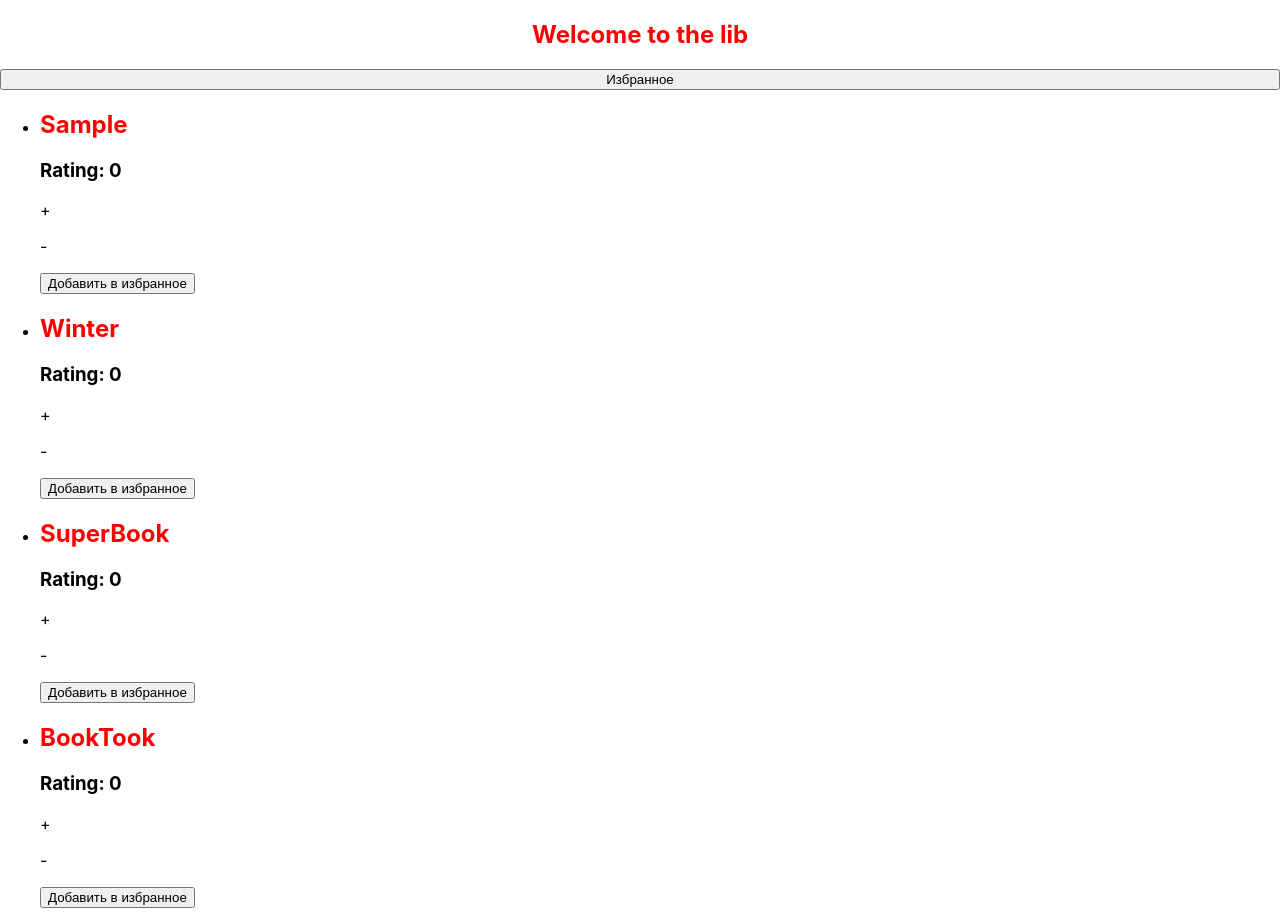
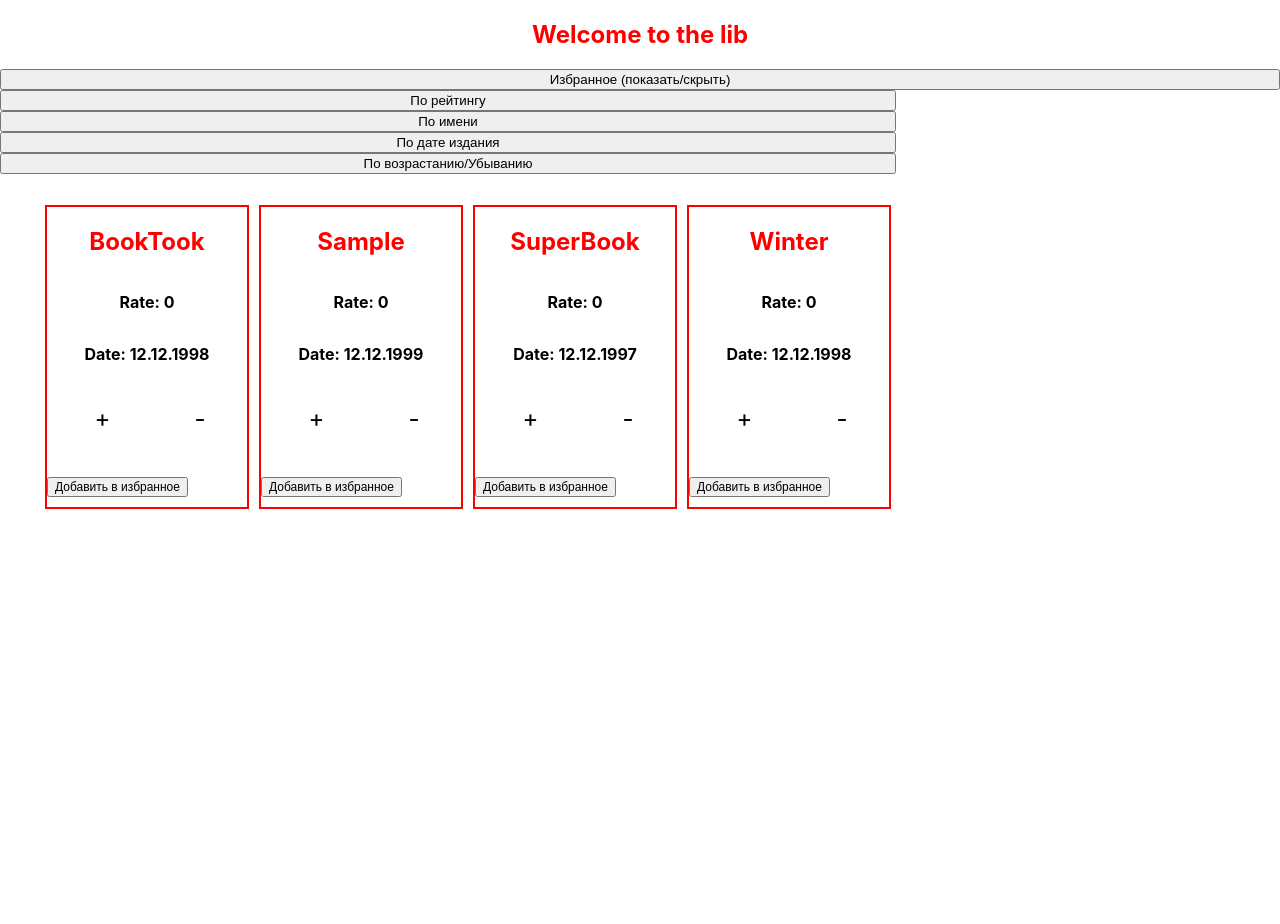
Before and after one commit to saxumcordis/elibrary, a React (Create React App) app: page / in a window 1280 px wide. After the commit the page ends 800 px from the top, so only its background shows below. Built offline with nearby package versions, Linux system fonts and the light colour scheme.

Commit message:
Add booksort and some CSS

```diff
--- a/src/App.js
+++ b/src/App.js
@@ -8,7 +8,7 @@ const App = () => {
   return (
       <div>
           <Header favVisibility={favVisibility} setVisibility={setVisibility}/>
-          {Catalog()}
+          <Catalog favVisibility={favVisibility} setVisibility={setVisibility}/>
       </div>
   )
 }
--- a/src/Components/catalog.js
+++ b/src/Components/catalog.js
@@ -7,70 +7,100 @@ const manageBooks = () => {
     if (localStorage.getItem('books'))
         books = JSON.parse(localStorage.getItem('books'));
     else {
-        books = data;
+        books = data.map(book => {
+            let temp = book.date.split('.').map(e => +e);
+            temp[0] = [temp[1], temp[1] = temp[0]][0];
+            book.date = temp;
+            return book;
+        });
         localStorage.setItem('books', JSON.stringify(books));
     }
     return books;
 };
 
-const Book = ({book}) => {
-    const[rate, setRate] = React.useState(book.rate);
-    const[rateVisibility, setRateVisibility] = React.useState(true);
-    const[favButtonVisible, setButtonVisible] = React.useState(true);
+const Book = (props) => {
+    const [rate, setRate] = React.useState(props.book.rate);
+    const [rateVisibility, setRateVisibility] = React.useState(true);
+    const [favButtonVisible, setButtonVisible] = React.useState(true);
+    console.log(props.book.date.join('.'));
     return (
-    <article>
-        <h1>{book.name}</h1>
-        <h3>Rating: {rate}</h3>
-        {rateVisibility && (!localStorage.getItem('myRates') || !JSON.parse(localStorage.getItem('myRates')).find(e => e == book.id)) ?
+        <article className="catalog_book">
+            <h1>{props.book.name}</h1>
+            <h3>Rate: {rate}</h3>
+            <h3>Date: {props.book.date.join('.')}</h3>
+            {rateVisibility && (!localStorage.getItem('myRates') || !JSON.parse(localStorage.getItem('myRates')).find(e => e == props.book.id)) ?
                 <span className="rateButtons"><p onClick={() => {
                     setRate(rate + 1);
                     setRateVisibility(false);
-                updateBookRate(book.id, rate + 1)
+                    updateBookRate(props.book.id, rate + 1, 'up')
                 }}>+</p>
                 <p onClick={() => {
                     setRate(rate - 1);
                     setRateVisibility(false);
-                    updateBookRate(book.id, rate - 1)
+                    updateBookRate(props.book.id, rate - 1, 'down')
                 }}>-</p>
         </span>
-            : null
+                : <span><p className="rated">Вы уже поставили оценку</p></span>
             }
-        {(!localStorage.getItem('favs') || !JSON.parse(localStorage.getItem('favs')).find(e => e['id'] == book.id)) ?
-            <button onClick={() => {addFavorite({book}); setButtonVisible(!favButtonVisible);}}>Добавить в избранное</button>
-            : null
+            {(!localStorage.getItem('favs') || !JSON.parse(localStorage.getItem('favs')).find(e => e['id'] == props.book.id)) ?
+                <button className="favorite_button"onClick={() => {
+                    addFavorite(props.book);
+                    setButtonVisible(!favButtonVisible);
+                    props.favProps.setVisibility(!props.favProps.favVisibility);
+                    setTimeout(props.favProps.setVisibility, 4, true);
+                }}>Добавить в избранное</button>
+                : <p className="favorite_button">В избранном</p>
             }
         </article>
     )
 }
 
-const addFavorite = ({book}) => {
-    const favs =  localStorage.getItem('favs') ? JSON.parse(localStorage.getItem('favs')) : [];
+const addFavorite = (book) => {
+    const favs = localStorage.getItem('favs') ? JSON.parse(localStorage.getItem('favs')) : [];
     favs.push(book);
     localStorage.setItem('favs', JSON.stringify(favs));
 
 };
 
-const updateBookRate = (id, newRate) => {
+const updateBookRate = (id, newRate, mark) => {
     const books = JSON.parse(localStorage.getItem('books'));
     books.find(e => e['id'] == id)['rate'] = newRate;
     localStorage.setItem('books', JSON.stringify(books));
     const myRates = localStorage.getItem('myRates') ? JSON.parse(localStorage.getItem('myRates')) : [];
-    myRates.push(id);
+    myRates.push({id: mark});
     localStorage.setItem('myRates', JSON.stringify(myRates));
 };
 
-const Catalog = () => {
+const sortBooks = (books, sign, direction = 0) => {
+    if (sign == 'date')
+        books.sort((a, b) => new Date(a.date) > new Date(b.date) ? 1 : -1);
+    else if (sign == 'rate')
+        books.sort((a, b) => a.rate - b.rate);
+    else
+        books.sort((a, b) => a.name.toLowerCase() > b.name.toLowerCase() ? 1 : -1);
+    return direction == 0 ? books : books.reverse()
+}
+
+const Catalog = (props) => {
     const books = manageBooks();
+    const [sortSign, setSortSign] = React.useState('name');
+    const [order, setOrder] = React.useState(0);
 
     return (
-        <ul>
-            {books.map(book => (
+        <div className="catalog_content">
+            <button onClick={() => setSortSign('rate')}>По рейтингу</button>
+            <button onClick={() => setSortSign('name')}>По имени</button>
+            <button onClick={() => setSortSign('date')}>По дате издания</button>
+            <button onClick={() => setOrder(!order)}>По возрастанию/Убыванию</button>
+            <ul className="catalog_books">
+                {sortBooks(books, sortSign, order).map(book => (
                     <li key={book.id}>
-                    <Book book={book}/>
+                        <Book book={book} favProps={props}/>
                     </li>
                 ))}
             </ul>
+        </div>
     )
-}
+};
 
 export {Catalog}
--- a/src/Components/favorites.js
+++ b/src/Components/favorites.js
@@ -5,7 +5,8 @@ const Fav = (props) => {
     return (
         <article>
             <h1>{props.book.name}</h1>
-            <button onClick={() => {remove(props.book.id); props.setFavs(true);}}>Удалить</button>
+            <h3>Rate: {props.book.rate}</h3>
+            <button onClick={() => {remove(props.book.id); props.setFavs(JSON.parse(localStorage.getItem('favs')));}}>Удалить</button>
         </article>
     )
 }
@@ -14,25 +15,23 @@ const remove = id => {
     let favs = JSON.parse(localStorage.getItem('favs'));
     let removeIndex = favs.findIndex(e => e['id'] == id);
     favs.splice(removeIndex, 1);
-    console.log(favs);
     localStorage.setItem('favs', JSON.stringify(favs));
 };
 
 const Favorites = () => {
     const [favs, setFavs] = React.useState(JSON.parse(localStorage.getItem('favs')));
-    console.log(favs);
     return (
     <article>
         <h1>Избранное</h1>
-        {favs ?
-            <ul>
+        {favs && favs.length > 0 ?
+            <ul className="favorites">
                 {favs.map(book => (
                     <li key={book.id}>
                         <Fav book={book} favs={favs} setFavs={setFavs}/>
                     </li>
                 ))}
             </ul>
-            : null
+            : <h2>Добавьте любимую книгу прямо сейчас!</h2>
         }
     </article>
     )
--- a/src/Components/header.js
+++ b/src/Components/header.js
@@ -7,7 +7,7 @@ const Header = (props) => {
     return (
         <nav className="header_nav">
             <h1>Welcome to the lib</h1>
-            <button onClick={() => props.setVisibility(!props.favVisibility)}>Избранное</button>
+            <button onClick={() => props.setVisibility(!props.favVisibility)}>Избранное (показать/скрыть)</button>
             {props.favVisibility ?
                 <Favorites className="favorites"></Favorites>
                 : null
--- a/src/Styles/styles.css
+++ b/src/Styles/styles.css
@@ -26,7 +26,6 @@
     flex-shrink: 0;
     width: 70%;
     display: flex;
-    border: 1px black;
     flex-direction: column;
 
 }
@@ -40,21 +39,25 @@
     display: flex;
     flex-direction: row;
     flex-shrink: 0;
-    justify-content: space-between;
+    justify-content: space-around;
     flex-wrap: wrap;
+    list-style: none;
 }
 .catalog_book {
-    width: 28%;
-    height: 35%;
+    width: 200px;
+    height: 300px;
+    display: flex;
+    flex-direction: column;
+    flex-wrap: wrap;
     border: 2px solid red;
-    margin: 15px 0 0 15px;
+    margin: 15px 0 0 0;
     text-align: center;
+    align-content: center;
 }
 
 .catalog_filter {
     flex-shrink: 0;
     width: 29%;
-    border: 1px black;
     margin-left: 1%;
 }
 
@@ -62,11 +65,40 @@ h1 {
     color:red;
 }
 
-.rateButtons > * {
+.rateButtons {
+    display: flex;
+    flex-direction: row;
+    justify-content: space-around;
+    width: 100%;
+    white-space: normal;
+    height: 30%;
+}
+
+.rateButtons > p {
     width: 5px;
+    font-size: 24px;
     cursor: pointer;
 }
 
+.rated {
+    font-size: 12px;
+    margin-top: 30px;
+}
+
+
 .favorites {
-    list-style-type: none;
+    list-style: none;
+    display: flex;
+    justify-content: space-around;
 }
+
+h3 {
+    font-size: 16px;
+}
+
+.catalog_book > .favorite_button {
+    position: absolute;
+    font-size: 12px;
+    margin-top: 270px;
+    height: auto;
+}
--- a/src/books.json
+++ b/src/books.json
@@ -3,28 +3,32 @@
       "id": 1,
       "name": "Sample",
       "author": "Somebody",
-      "genre": "Tales",
+      "publisher": "Tales",
+      "date": "12.12.1999",
       "rate": 0
   },
   {
       "id": 2,
       "name": "Winter",
       "author": "Ted",
-      "genre": "Fiction",
+      "publisher": "Fiction",
+      "date": "12.12.1998",
       "rate": 0
   },
   {
     "id": 3,
     "name": "SuperBook",
     "author": "Tom",
-    "genre": "Science",
+    "publisher": "Science",
+    "date": "12.12.1997",
     "rate": 0
   },
   {
     "id": 4,
     "name": "BookTook",
     "author": "Paul",
-    "genre": "Food",
+    "publisher": "Food",
+    "date": "12.12.1998",
     "rate": 0
   }
 ]
```
Lines whose indentation alone changed are shown as unchanged.
